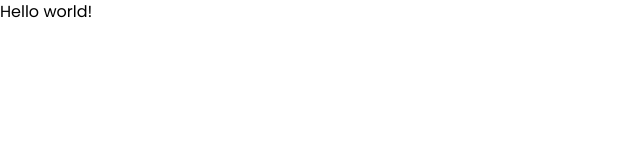
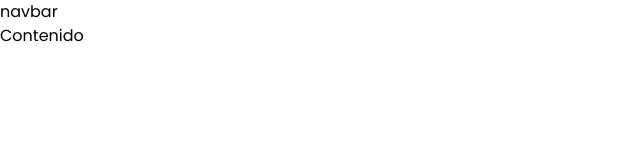
Before and after one commit to CarolinaOM/la-mirada-de-tu-alma, a React (Vite) app: page / in a window 1280 px wide. Shown: the top 160 px of the page, without its empty margins (0-640 px from the left). Built offline with nearby package versions, Linux system fonts and the light colour scheme.

Commit message:
creado componentes

```diff
--- a/src/App.jsx
+++ b/src/App.jsx
@@ -1,10 +1,12 @@
+import Navbar from "./components/Navbar/Navbar"
+import Hero from "./components/Hero/Hero"
+
 function App() {
 
   return (
     <>
-      <h1 class="text-3xl font-bold underline">
-        Hello world!
-      </h1>
+      <Navbar />
+      <Hero />
     </>
   )
 }
--- /dev/null
+++ b/src/components/Hero/Hero.jsx
@@ -0,0 +1,11 @@
+import React from 'react'
+
+const Hero = () => {
+  return (
+    <div>
+      Contenido
+    </div>
+  )
+}
+
+export default Hero
--- /dev/null
+++ b/src/components/Navbar/Navbar.jsx
@@ -0,0 +1,11 @@
+import React from 'react'
+
+const Navbar = () => {
+  return (
+    <nav>
+      navbar
+    </nav>
+  )
+}
+
+export default Navbar
```
